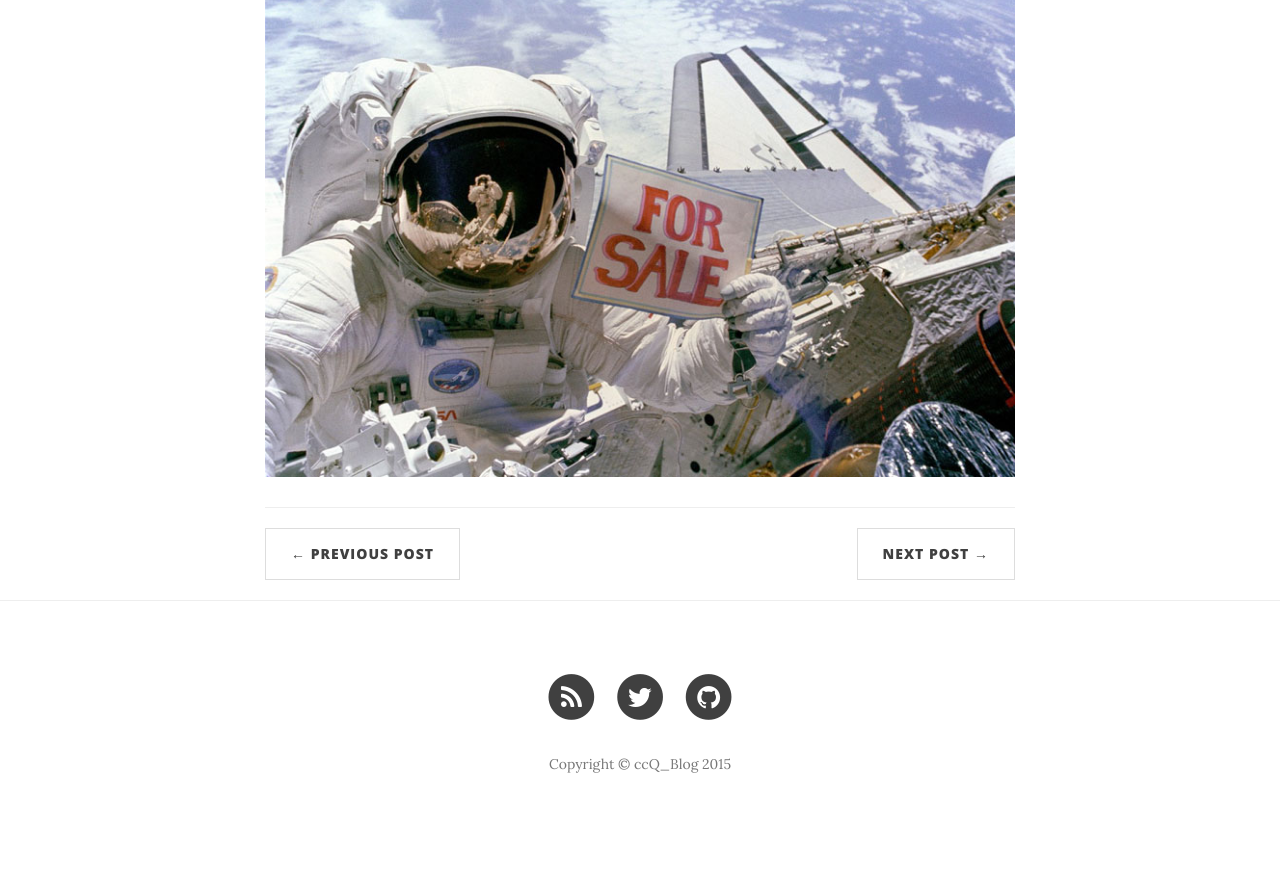
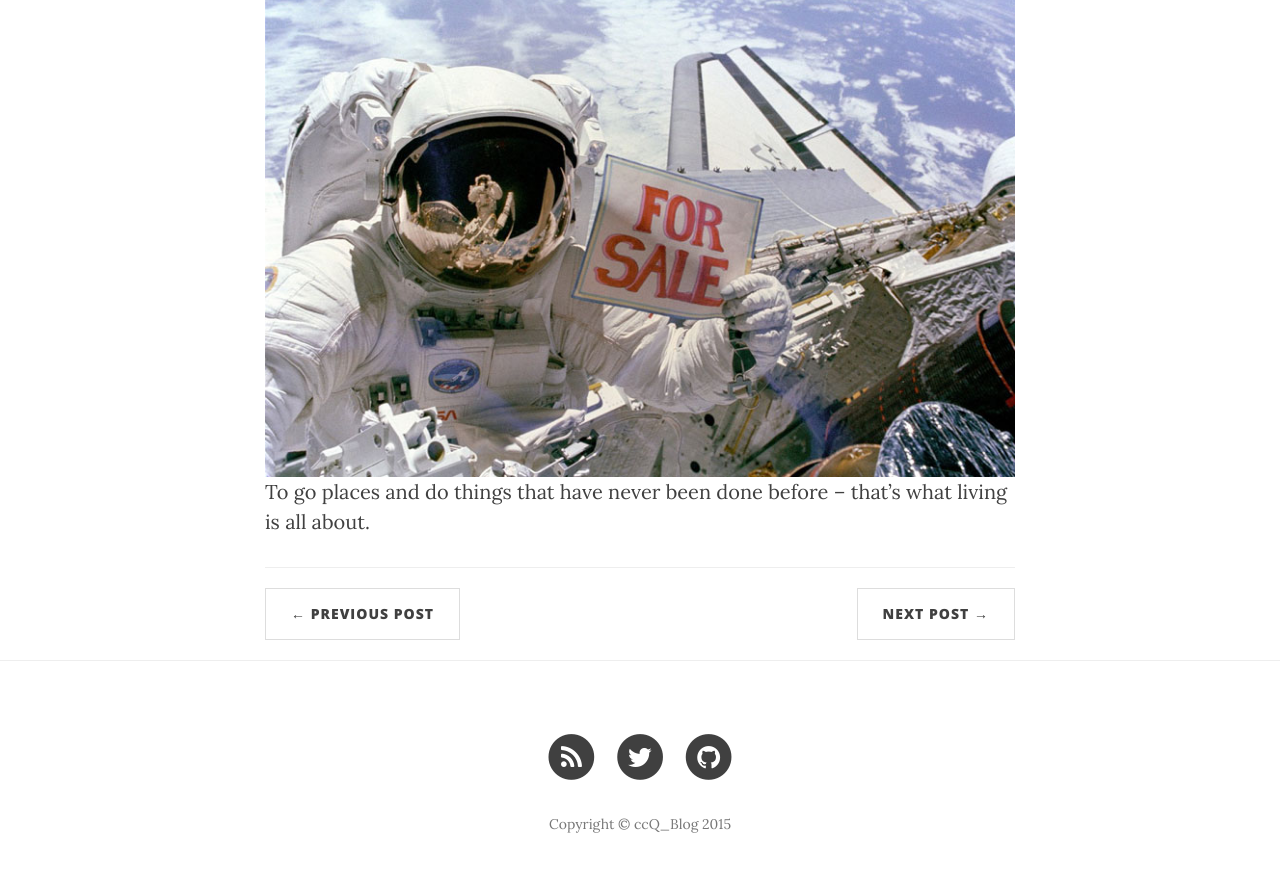
Before and after one commit to ccqpein/ccqpein.github.io, a Jekyll site: the page built from _posts/2015-01-14-test.md, in a window 1280 px wide and 900 px high, scrolled down 1421 px. Shown: the top 872 px of the window. Built offline with Jekyll 4.4.1, drawn with Linux system fonts in a browser that asks for light colours; nearby versions of some CDN libraries; before the commit the page ends 2261 px from its top, so only the background shows below that.

Commit message:
测试图片注释

```diff
--- a/_posts/2015-01-14-test.md
+++ b/_posts/2015-01-14-test.md
@@ -24,3 +24,4 @@
 As we got further and further away, it [the Earth] diminished in size. Finally it shrank to the size of a marble, the most beautiful you can imagine. That beautiful, warm, living object looked so fragile, so delicate, that if you touched it with a finger it would crumble and fall apart. Seeing this has to change a man.
 
 ![]({{ site.baseurl }}/img/post-sample-image.jpg)
+<span>To go places and do things that have never been done before – that’s what living is all about.</span>
```
